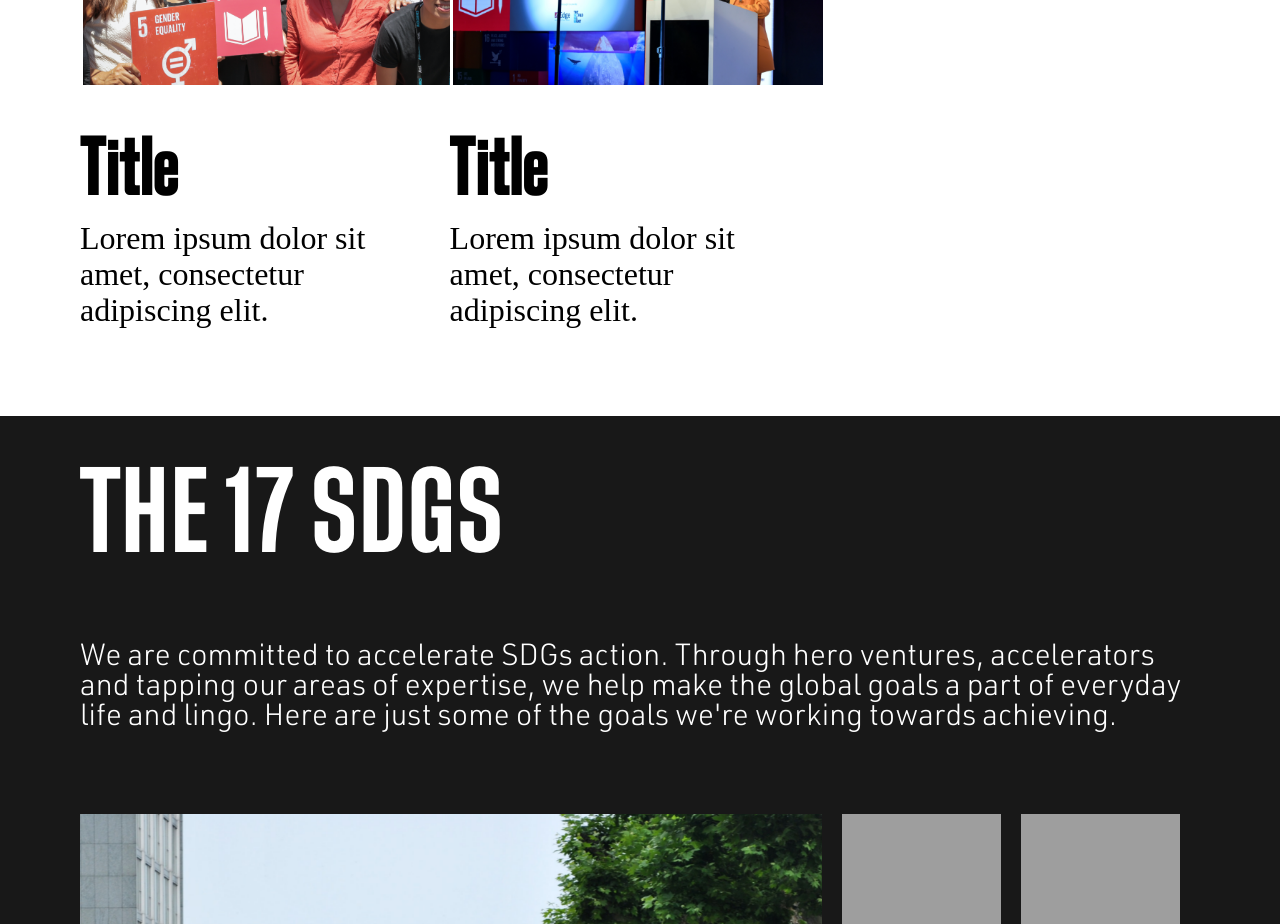
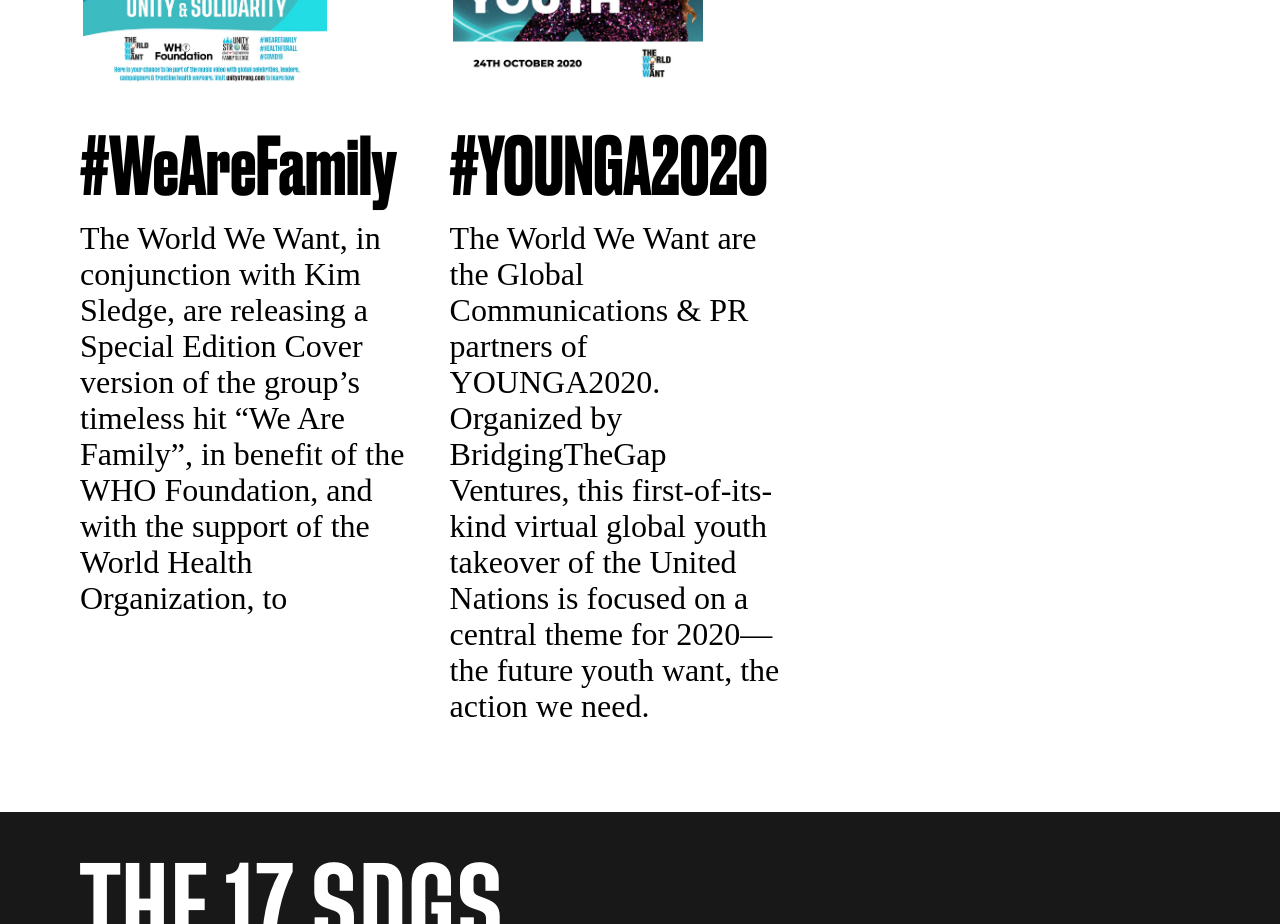
Before and after one commit to kapilcoe/the-world-we-want, a React (Create React App) app: page / in a window 1280 px wide. Shown: the part 2600-3524 px from the top of the page. Built offline with nearby package versions, Linux system fonts and the light colour scheme; grey boxes are pictures that could not be loaded.

Commit message:
Good News Content

```diff
--- a/src/components/home/sections/GoodNews.js
+++ b/src/components/home/sections/GoodNews.js
@@ -1,7 +1,7 @@
 import React from 'react';
 import ImageLoader from '../../ImageLoader';
-import news_1 from '../../../images/news_1.png';
-import news_2 from '../../../images/news_2.png';
+import news_1 from '../../../images/Ubity_News.jpeg';
+import news_2 from '../../../images/Younga_News.jpeg';
 
 
 export default ({}) => {
@@ -11,16 +11,16 @@ export default ({}) => {
                 <div className="news-area">
                     <img height="250px" className="news-img" src={news_1}></img>
                     <div className="news-content">
-                        <div className="news-title">Title</div>
-                        <div className="news-description">Lorem ipsum dolor sit amet, consectetur adipiscing elit.</div>
+                        <div className="news-title">#WeAreFamily </div>
+                        <div className="news-description">The World We Want, in conjunction with Kim Sledge, are releasing a Special Edition Cover version of the group’s timeless hit “We Are Family”, in benefit of the WHO Foundation, and with the support of the World Health Organization, to </div>
                     </div>
 
                 </div>
                 <div className="news-area">
                     <img height="250px" className="news-img"  src={news_2}></img>
                     <div className="news-content">
-                        <div className="news-title">Title</div>
-                        <div className="news-description">Lorem ipsum dolor sit amet, consectetur adipiscing elit.</div>
+                        <div className="news-title">#YOUNGA2020</div>
+                        <div className="news-description">The World We Want are the Global Communications & PR partners of YOUNGA2020. Organized by BridgingTheGap Ventures, this first-of-its-kind virtual global youth takeover of the United Nations is focused on a central theme for 2020—the future youth want, the action we need.</div>
                     </div>
 
                 </div>
--- a/src/components/home/sections/constants.js
+++ b/src/components/home/sections/constants.js
@@ -7,7 +7,7 @@ import SDG3Grey from '../../../images/SDG3-greyscale.jpg';
 
 import Godan from '../../../images/Godan.jpeg';
 import WhatIReallyReallyWant from '../../../images/WhatIReallyReallyWant.jpg';
-import LetsTalk from '../../../images/LetsTalk.JPG';
+import LetsTalk from '../../../images/LetsTalk.jpg';
 import End7 from '../../../images/End7.jpeg';
 
 
```
Also changed, not shown: src/images/Ubity_News.jpeg (added), src/images/Younga_News.jpeg (added).
